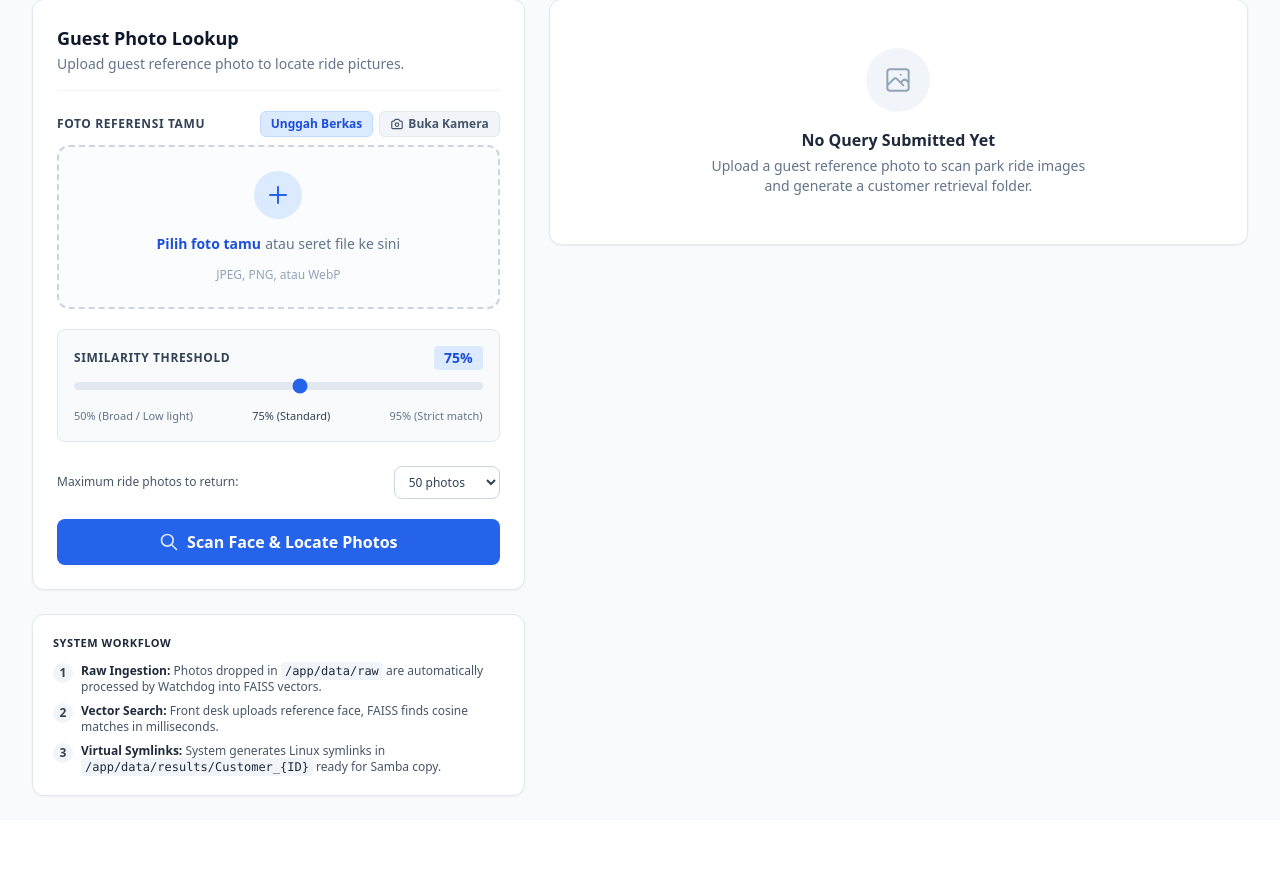
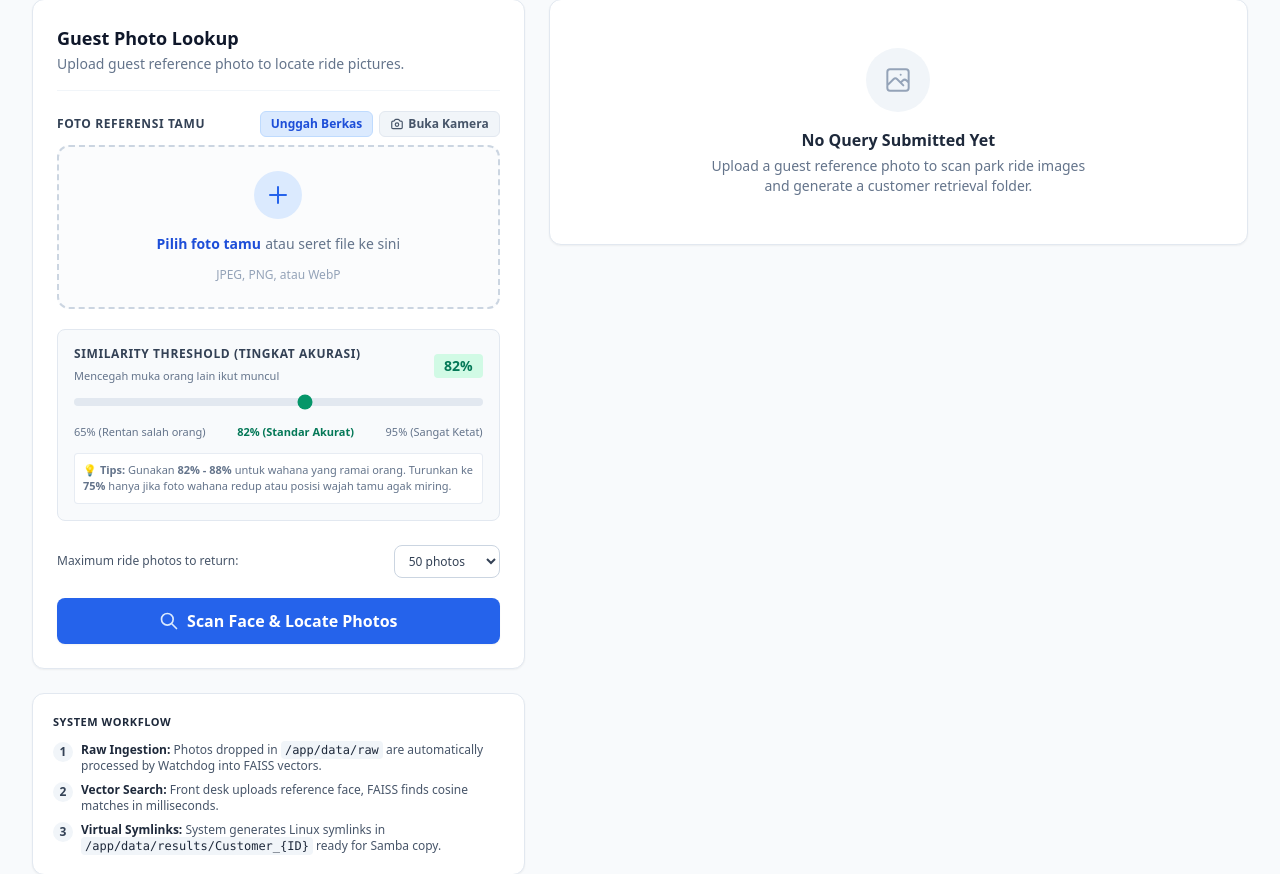
Before and after one commit to herdirudian/photo, a FastAPI app: page / in a window 1280 px wide. Shown: the part 90-964 px from the top of the page. Before the commit the page ends 887 px from the top, so only its background shows below. Run offline with FastAPI, Linux system fonts and the light colour scheme; tables that the repository leaves empty hold one stand-in row (values such as "Sample post"); some libraries are stand-ins or nearby versions.

Commit message:
fix: tingkatkan akurasi deteksi kerumunan wahana, eliminasi false positive (default 82%), dan tandai kotak hijau spesifik untuk wajah tamu

```diff
--- a/docker-compose.yml
+++ b/docker-compose.yml
@@ -24,7 +24,7 @@ services:
       - RAW_DIR=/app/data/raw
       - RESULTS_DIR=/app/data/results
       - DB_DIR=/app/data/db
-      - DEFAULT_SIMILARITY_THRESHOLD=0.75
+      - DEFAULT_SIMILARITY_THRESHOLD=0.82
       - FACE_DETECTION_MODEL=hog
       # Samba network path displayed to operators for one-click copy-paste
       - SAMBA_NETWORK_PREFIX=\\\\192.168.100.90\\park-photos\\results
--- a/main.py
+++ b/main.py
@@ -33,7 +33,7 @@ RAW_DIR = os.getenv("RAW_DIR", os.path.abspath("./data/raw"))
 RESULTS_DIR = os.getenv("RESULTS_DIR", os.path.abspath("./data/results"))
 DB_DIR = os.getenv("DB_DIR", os.path.abspath("./data/db"))
 SAMBA_PREFIX = os.getenv("SAMBA_NETWORK_PREFIX", r"\\samba-server\park-photos\results")
-DEFAULT_THRESHOLD = float(os.getenv("DEFAULT_SIMILARITY_THRESHOLD", "0.75"))
+DEFAULT_THRESHOLD = float(os.getenv("DEFAULT_SIMILARITY_THRESHOLD", "0.82"))
 FACE_MODEL = os.getenv("FACE_DETECTION_MODEL", "hog")
 
 # Ensure required directories exist
@@ -235,8 +235,12 @@ async def search_guest_photos(
                 except OSError:
                     pass
 
-        # Attach preview URL
-        item["preview_url"] = f"/api/photos/{item['photo_id']}/preview"
+        # Attach preview URL pointing specifically to the matched customer face
+        best_vid = item.get("best_vector_id")
+        if best_vid:
+            item["preview_url"] = f"/api/photos/{item['photo_id']}/preview?matched_vid={best_vid}"
+        else:
+            item["preview_url"] = f"/api/photos/{item['photo_id']}/preview"
 
     # Write audit summary into the customer result folder
     summary_data = {
@@ -282,11 +286,12 @@ async def search_guest_photos(
 @app.get("/api/photos/{photo_id}/preview")
 async def preview_photo(
     photo_id: int,
-    highlight: bool = Query(True, description="Draw bounding boxes on detected faces")
+    highlight: bool = Query(True, description="Draw bounding boxes on detected faces"),
+    matched_vid: Optional[int] = Query(None, description="Vector ID of the specifically matched customer face")
 ):
     """
-    Serve a lightweight thumbnail preview of the photo with optional bounding boxes drawn
-    around detected faces so operators can verify the match.
+    Serve a lightweight thumbnail preview of the photo with high-visibility bounding box
+    specifically on the matched customer's face, and subtle indicator on other passengers.
     """
     with db_manager._get_connection() as conn:
         p_row = conn.execute("SELECT file_path, file_name FROM photos WHERE id = ?", (photo_id,)).fetchone()
@@ -294,7 +299,7 @@ async def preview_photo(
             raise HTTPException(status_code=404, detail="Photo file not found on disk.")
 
         faces_rows = conn.execute(
-            "SELECT bbox_top, bbox_right, bbox_bottom, bbox_left FROM faces WHERE photo_id = ?",
+            "SELECT vector_id, bbox_top, bbox_right, bbox_bottom, bbox_left FROM faces WHERE photo_id = ?",
             (photo_id,)
         ).fetchall()
 
@@ -318,12 +323,30 @@ async def preview_photo(
                 right = int(f["bbox_right"] * scale_x)
                 bottom = int(f["bbox_bottom"] * scale_y)
                 left = int(f["bbox_left"] * scale_x)
+                vid = f["vector_id"]
 
-                # Draw high-visibility green bounding box with padding
-                for width_offset in range(3):
+                is_customer = (matched_vid is not None and vid == matched_vid)
+
+                if is_customer or matched_vid is None:
+                    # BOLD VIBRANT GREEN BOX FOR MATCHED GUEST
+                    for width_offset in range(3):
+                        draw.rectangle(
+                            [left - width_offset, top - width_offset, right + width_offset, bottom + width_offset],
+                            outline=(16, 185, 129)  # Emerald-500
+                        )
+                    # "TAMU" badge banner above box
+                    badge_h = 16
+                    badge_w = 46
+                    draw.rectangle([left, max(0, top - badge_h), left + badge_w, top], fill=(16, 185, 129))
+                    try:
+                        draw.text((left + 4, max(0, top - badge_h) + 1), "TAMU", fill=(255, 255, 255))
+                    except Exception:
+                        pass
+                else:
+                    # SUBTLE THIN SLATE BOX FOR OTHER PEOPLE IN RIDE (Clearly shows they are recognized as other people)
                     draw.rectangle(
-                        [left - width_offset, top - width_offset, right + width_offset, bottom + width_offset],
-                        outline=(34, 197, 94)  # Tailwind green-500
+                        [left, top, right, bottom],
+                        outline=(148, 163, 184)  # Slate-400
                     )
 
         output_buf = io.BytesIO()
--- a/templates/index.html
+++ b/templates/index.html
@@ -264,30 +264,36 @@
             <!-- Match Similarity Threshold Slider -->
             <div class="bg-slate-50 rounded-lg p-4 border border-slate-200 space-y-3">
               <div class="flex items-center justify-between">
-                <label for="threshold-slider" class="text-xs font-semibold text-slate-700 uppercase tracking-wider">
-                  Similarity Threshold
-                </label>
-                <span id="threshold-val" class="text-sm font-bold text-blue-700 bg-blue-100 px-2.5 py-0.5 rounded">
-                  75%
+                <div>
+                  <label for="threshold-slider" class="text-xs font-semibold text-slate-700 uppercase tracking-wider block">
+                    Similarity Threshold (Tingkat Akurasi)
+                  </label>
+                  <span class="text-[11px] text-slate-500">Mencegah muka orang lain ikut muncul</span>
+                </div>
+                <span id="threshold-val" class="text-sm font-bold text-emerald-700 bg-emerald-100 px-2.5 py-0.5 rounded">
+                  82%
                 </span>
               </div>
 
               <input
                 type="range"
                 id="threshold-slider"
-                min="0.50"
+                min="0.65"
                 max="0.95"
                 step="0.01"
-                value="0.75"
+                value="0.82"
                 oninput="updateThresholdDisplay(this.value)"
-                class="w-full h-2 bg-slate-200 rounded-lg appearance-none cursor-pointer accent-blue-600"
+                class="w-full h-2 bg-slate-200 rounded-lg appearance-none cursor-pointer accent-emerald-600"
               />
 
               <div class="flex justify-between text-[11px] text-slate-500">
-                <span>50% (Broad / Low light)</span>
-                <span class="font-medium text-slate-700">75% (Standard)</span>
-                <span>95% (Strict match)</span>
+                <span>65% (Rentan salah orang)</span>
+                <span class="font-bold text-emerald-700">82% (Standar Akurat)</span>
+                <span>95% (Sangat Ketat)</span>
               </div>
+              <p class="text-[11px] text-slate-500 bg-white p-2 rounded border border-slate-200/80">
+                💡 <strong>Tips:</strong> Gunakan <strong>82% - 88%</strong> untuk wahana yang ramai orang. Turunkan ke <strong>75%</strong> hanya jika foto wahana redup atau posisi wajah tamu agak miring.
+              </p>
             </div>
 
             <!-- Top Results Limit -->
@@ -950,7 +956,7 @@
     function renderResults(data) {
       currentCustomerId = data.customer_id;
       document.getElementById('res-customer-id').textContent = data.customer_id;
-      document.getElementById('res-match-count').textContent = `${data.match_count} photos found`;
+      document.getElementById('res-match-count').textContent = `${data.match_count} foto cocok ditemukan`;
       document.getElementById('res-query-time').textContent = `${data.query_time_ms} ms`;
       let sambaPath = data.samba_path || '';
       if (!sambaPath.startsWith('\\\\')) {
@@ -966,8 +972,8 @@
       if (data.matches.length === 0) {
         grid.innerHTML = `
           <div class="col-span-full bg-amber-50 border border-amber-200 rounded-xl p-8 text-center text-amber-900">
-            <p class="font-semibold text-sm">No photos matched this face at threshold ${(data.threshold * 100).toFixed(0)}%</p>
-            <p class="text-xs text-amber-700 mt-1">Try lowering the similarity threshold slider to 65% or 70% to detect matches under different lighting or angles.</p>
+            <p class="font-semibold text-sm">Tidak ada foto yang cocok pada akurasi ${(data.threshold * 100).toFixed(0)}%</p>
+            <p class="text-xs text-amber-700 mt-1">Coba turunkan slider akurasi ke 75% jika foto wahana redup atau posisi wajah tamu agak miring.</p>
           </div>
         `;
       } else {
@@ -979,21 +985,23 @@
           card.innerHTML = `
             <div class="relative bg-slate-900 aspect-video overflow-hidden cursor-pointer" onclick="openLightbox('${item.preview_url}', '${item.file_name}', '${matchPercent}%')">
               <img src="${item.preview_url}" alt="${item.file_name}" class="w-full h-full object-cover group-hover:scale-105 transition duration-300" loading="lazy" />
-              <div class="absolute top-2 right-2 bg-emerald-500 text-white font-bold text-xs px-2 py-0.5 rounded shadow">
-                ${matchPercent}% Match
+              <div class="absolute top-2 right-2 bg-emerald-600 text-white font-bold text-xs px-2.5 py-0.5 rounded shadow flex items-center space-x-1">
+                <span>✓ ${matchPercent}% Cocok</span>
               </div>
               <div class="absolute bottom-2 left-2 bg-slate-950/80 text-white text-[11px] px-2 py-0.5 rounded font-mono truncate max-w-[85%]">
                 ${item.file_name}
               </div>
             </div>
             <div class="p-3 flex justify-between items-center text-xs bg-slate-50 border-t border-slate-100">
-              <span class="text-slate-500">${item.num_faces} face(s) in photo</span>
+              <span class="text-slate-600 font-medium">
+                ${item.num_faces > 1 ? `👥 ${item.num_faces} orang (Kotak Hijau = Tamu)` : '👤 1 orang'}
+              </span>
               <button
                 type="button"
                 onclick="openLightbox('${item.preview_url}', '${item.file_name}', '${matchPercent}%')"
                 class="text-blue-600 hover:text-blue-800 font-semibold focus-ring"
               >
-                Inspect Photo
+                Perbesar Foto
               </button>
             </div>
           `;
```
Also changed, not shown: database.py (+34 -7 lines).
